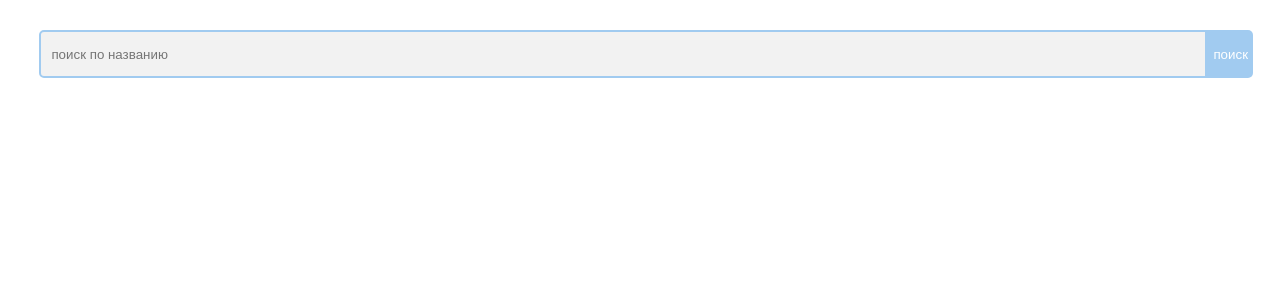
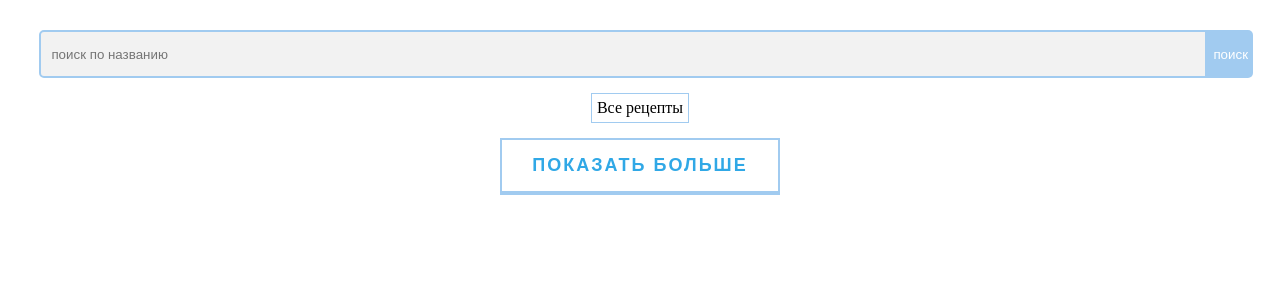
Before and after one commit to GroupMSP/Book-of-recipes, a Django app: page /recipes/ in a window 1280 px wide. Shown: the part 105-405 px from the top of the page. Run offline with Django 3.2, Linux system fonts and the light colour scheme; data that the repository does not hold is empty.

Commit message:
Added style for button load more recipe

```diff
--- a/recipe_book/static/recipe_book/css/global.css
+++ b/recipe_book/static/recipe_book/css/global.css
@@ -21,3 +21,7 @@
 .hidden{
 	display: none;
 }
+
+.vcenter{
+	text-align: center;
+}
--- a/recipe_book/static/recipe_book/css/recipe_list.css
+++ b/recipe_book/static/recipe_book/css/recipe_list.css
@@ -1,3 +1,20 @@
 figure a{
 	text-decoration: none;
 }
+
+#load_more {
+	cursor: pointer;
+	margin: 10px auto;
+	padding: 15px 30px;
+	border: 2px solid #a1cbf0;
+	border-bottom-width: 4px;
+	text-transform: uppercase;
+	font-weight: bold;
+	letter-spacing: 2px;
+	color: #30A8E6;
+	font-size:18px;
+	background: #fff;
+}
+#load_more:hover {
+	background:#f2f2f2;
+}
--- a/recipe_book/templates/recipe_book/recipe_list.html
+++ b/recipe_book/templates/recipe_book/recipe_list.html
@@ -21,6 +21,9 @@
 </div>
 
 <div class="type_items">
+	<div class="wrapper clickable type_item">
+		Все рецепты
+	</div>
 {% for type in types %}
 	<div class="wrapper clickable type_item">
 		{{type.name}}
@@ -44,4 +47,8 @@
 {% endfor %}
 </div>
 
+<div class="vcenter">
+	<input id="load_more" type="submit" value="Показать больше"/>
+</div>
+
 {% endblock %}
```
